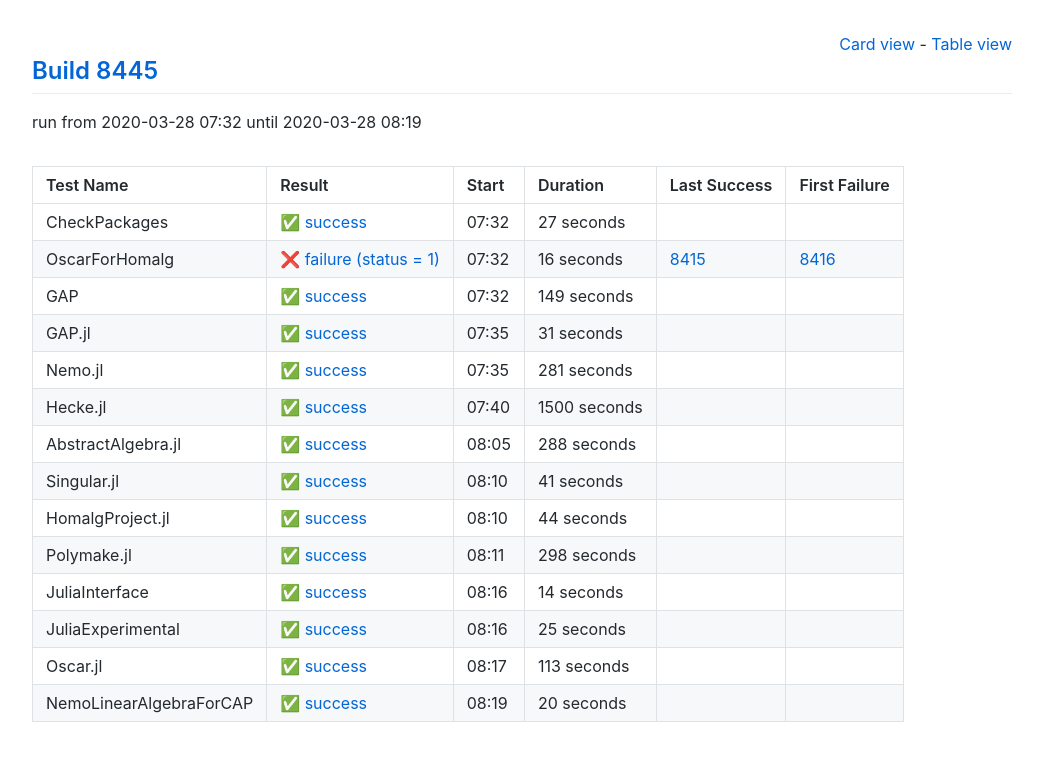
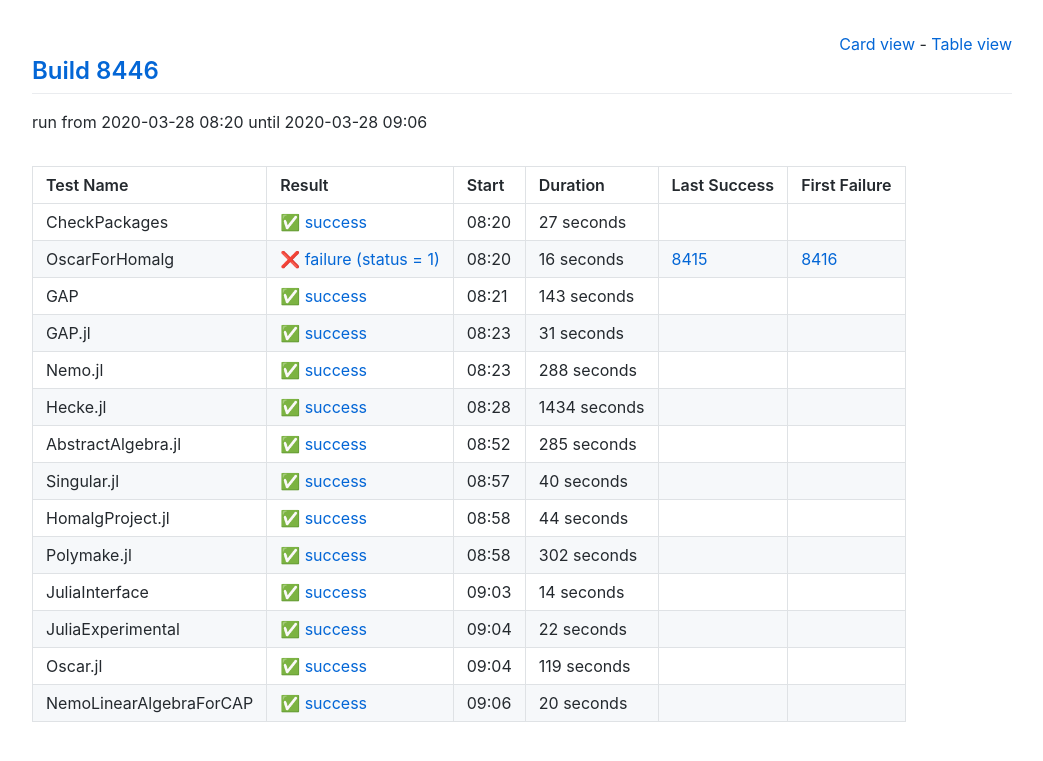
Before and after one commit to oscar-system/oscar-ci-status, a Jekyll site: the page built from table.html, in a window 1280 px wide. Shown: the top 761 px of the page, without its empty margins (118-1161 px from the left). Built offline with Jekyll 4.4.1, drawn with Linux system fonts in a browser that asks for light colours.

Commit message:
Build 8446

```diff
--- a/_data/ci.yml
+++ b/_data/ci.yml
@@ -1,5 +1,5 @@
-build: 8445
-build_url: https://oscarci.mathematik.uni-kl.de/job/oscar/8445/
+build: 8446
+build_url: https://oscarci.mathematik.uni-kl.de/job/oscar/8446/
 job: oscar
 tests:
 - duration: 27
@@ -8,9 +8,9 @@ tests:
   first_failure_url: null
   last_success: false
   last_success_url: null
-  log: https://oscarci.mathematik.uni-kl.de/job/oscar/8445/artifact/logs/build-8445/CheckPackages.log
+  log: https://oscarci.mathematik.uni-kl.de/job/oscar/8446/artifact/logs/build-8446/CheckPackages.log
   name: CheckPackages
-  start: 2020-03-28 07:32
+  start: 2020-03-28 08:20
   status: success
   success: true
 - duration: 16
@@ -19,20 +19,20 @@ tests:
   first_failure_url: https://oscarci.mathematik.uni-kl.de/job/oscar/8416/
   last_success: 8415
   last_success_url: https://oscarci.mathematik.uni-kl.de/job/oscar/8415/
-  log: https://oscarci.mathematik.uni-kl.de/job/oscar/8445/artifact/logs/build-8445/OscarForHomalg.log
+  log: https://oscarci.mathematik.uni-kl.de/job/oscar/8446/artifact/logs/build-8446/OscarForHomalg.log
   name: OscarForHomalg
-  start: 2020-03-28 07:32
+  start: 2020-03-28 08:20
   status: failure
   success: false
-- duration: 149
+- duration: 143
   exitcode: 0
   first_failure: false
   first_failure_url: null
   last_success: false
   last_success_url: null
-  log: https://oscarci.mathematik.uni-kl.de/job/oscar/8445/artifact/logs/build-8445/GAP.log
+  log: https://oscarci.mathematik.uni-kl.de/job/oscar/8446/artifact/logs/build-8446/GAP.log
   name: GAP
-  start: 2020-03-28 07:32
+  start: 2020-03-28 08:21
   status: success
   success: true
 - duration: 31
@@ -41,31 +41,9 @@ tests:
   first_failure_url: null
   last_success: false
   last_success_url: null
-  log: https://oscarci.mathematik.uni-kl.de/job/oscar/8445/artifact/logs/build-8445/GAP.jl.log
+  log: https://oscarci.mathematik.uni-kl.de/job/oscar/8446/artifact/logs/build-8446/GAP.jl.log
   name: GAP.jl
-  start: 2020-03-28 07:35
-  status: success
-  success: true
-- duration: 281
-  exitcode: 0
-  first_failure: false
-  first_failure_url: null
-  last_success: false
-  last_success_url: null
-  log: https://oscarci.mathematik.uni-kl.de/job/oscar/8445/artifact/logs/build-8445/Nemo.jl.log
-  name: Nemo.jl
-  start: 2020-03-28 07:35
-  status: success
-  success: true
-- duration: 1500
-  exitcode: 0
-  first_failure: false
-  first_failure_url: null
-  last_success: false
-  last_success_url: null
-  log: https://oscarci.mathematik.uni-kl.de/job/oscar/8445/artifact/logs/build-8445/Hecke.jl.log
-  name: Hecke.jl
-  start: 2020-03-28 07:40
+  start: 2020-03-28 08:23
   status: success
   success: true
 - duration: 288
@@ -74,20 +52,42 @@ tests:
   first_failure_url: null
   last_success: false
   last_success_url: null
-  log: https://oscarci.mathematik.uni-kl.de/job/oscar/8445/artifact/logs/build-8445/AbstractAlgebra.jl.log
-  name: AbstractAlgebra.jl
-  start: 2020-03-28 08:05
+  log: https://oscarci.mathematik.uni-kl.de/job/oscar/8446/artifact/logs/build-8446/Nemo.jl.log
+  name: Nemo.jl
+  start: 2020-03-28 08:23
   status: success
   success: true
-- duration: 41
+- duration: 1434
   exitcode: 0
   first_failure: false
   first_failure_url: null
   last_success: false
   last_success_url: null
-  log: https://oscarci.mathematik.uni-kl.de/job/oscar/8445/artifact/logs/build-8445/Singular.jl.log
+  log: https://oscarci.mathematik.uni-kl.de/job/oscar/8446/artifact/logs/build-8446/Hecke.jl.log
+  name: Hecke.jl
+  start: 2020-03-28 08:28
+  status: success
+  success: true
+- duration: 285
+  exitcode: 0
+  first_failure: false
+  first_failure_url: null
+  last_success: false
+  last_success_url: null
+  log: https://oscarci.mathematik.uni-kl.de/job/oscar/8446/artifact/logs/build-8446/AbstractAlgebra.jl.log
+  name: AbstractAlgebra.jl
+  start: 2020-03-28 08:52
+  status: success
+  success: true
+- duration: 40
+  exitcode: 0
+  first_failure: false
+  first_failure_url: null
+  last_success: false
+  last_success_url: null
+  log: https://oscarci.mathematik.uni-kl.de/job/oscar/8446/artifact/logs/build-8446/Singular.jl.log
   name: Singular.jl
-  start: 2020-03-28 08:10
+  start: 2020-03-28 08:57
   status: success
   success: true
 - duration: 44
@@ -96,20 +96,20 @@ tests:
   first_failure_url: null
   last_success: false
   last_success_url: null
-  log: https://oscarci.mathematik.uni-kl.de/job/oscar/8445/artifact/logs/build-8445/HomalgProject.jl.log
+  log: https://oscarci.mathematik.uni-kl.de/job/oscar/8446/artifact/logs/build-8446/HomalgProject.jl.log
   name: HomalgProject.jl
-  start: 2020-03-28 08:10
+  start: 2020-03-28 08:58
   status: success
   success: true
-- duration: 298
+- duration: 302
   exitcode: 0
   first_failure: false
   first_failure_url: null
   last_success: false
   last_success_url: null
-  log: https://oscarci.mathematik.uni-kl.de/job/oscar/8445/artifact/logs/build-8445/Polymake.jl.log
+  log: https://oscarci.mathematik.uni-kl.de/job/oscar/8446/artifact/logs/build-8446/Polymake.jl.log
   name: Polymake.jl
-  start: 2020-03-28 08:11
+  start: 2020-03-28 08:58
   status: success
   success: true
 - duration: 14
@@ -118,31 +118,31 @@ tests:
   first_failure_url: null
   last_success: false
   last_success_url: null
-  log: https://oscarci.mathematik.uni-kl.de/job/oscar/8445/artifact/logs/build-8445/JuliaInterface.log
+  log: https://oscarci.mathematik.uni-kl.de/job/oscar/8446/artifact/logs/build-8446/JuliaInterface.log
   name: JuliaInterface
-  start: 2020-03-28 08:16
+  start: 2020-03-28 09:03
   status: success
   success: true
-- duration: 25
+- duration: 22
   exitcode: 0
   first_failure: false
   first_failure_url: null
   last_success: false
   last_success_url: null
-  log: https://oscarci.mathematik.uni-kl.de/job/oscar/8445/artifact/logs/build-8445/JuliaExperimental.log
+  log: https://oscarci.mathematik.uni-kl.de/job/oscar/8446/artifact/logs/build-8446/JuliaExperimental.log
   name: JuliaExperimental
-  start: 2020-03-28 08:16
+  start: 2020-03-28 09:04
   status: success
   success: true
-- duration: 113
+- duration: 119
   exitcode: 0
   first_failure: false
   first_failure_url: null
   last_success: false
   last_success_url: null
-  log: https://oscarci.mathematik.uni-kl.de/job/oscar/8445/artifact/logs/build-8445/Oscar.jl.log
+  log: https://oscarci.mathematik.uni-kl.de/job/oscar/8446/artifact/logs/build-8446/Oscar.jl.log
   name: Oscar.jl
-  start: 2020-03-28 08:17
+  start: 2020-03-28 09:04
   status: success
   success: true
 - duration: 20
@@ -151,8 +151,8 @@ tests:
   first_failure_url: null
   last_success: false
   last_success_url: null
-  log: https://oscarci.mathematik.uni-kl.de/job/oscar/8445/artifact/logs/build-8445/NemoLinearAlgebraForCAP.log
+  log: https://oscarci.mathematik.uni-kl.de/job/oscar/8446/artifact/logs/build-8446/NemoLinearAlgebraForCAP.log
   name: NemoLinearAlgebraForCAP
-  start: 2020-03-28 08:19
+  start: 2020-03-28 09:06
   status: success
   success: true
```
Also changed, not shown: README.md.
